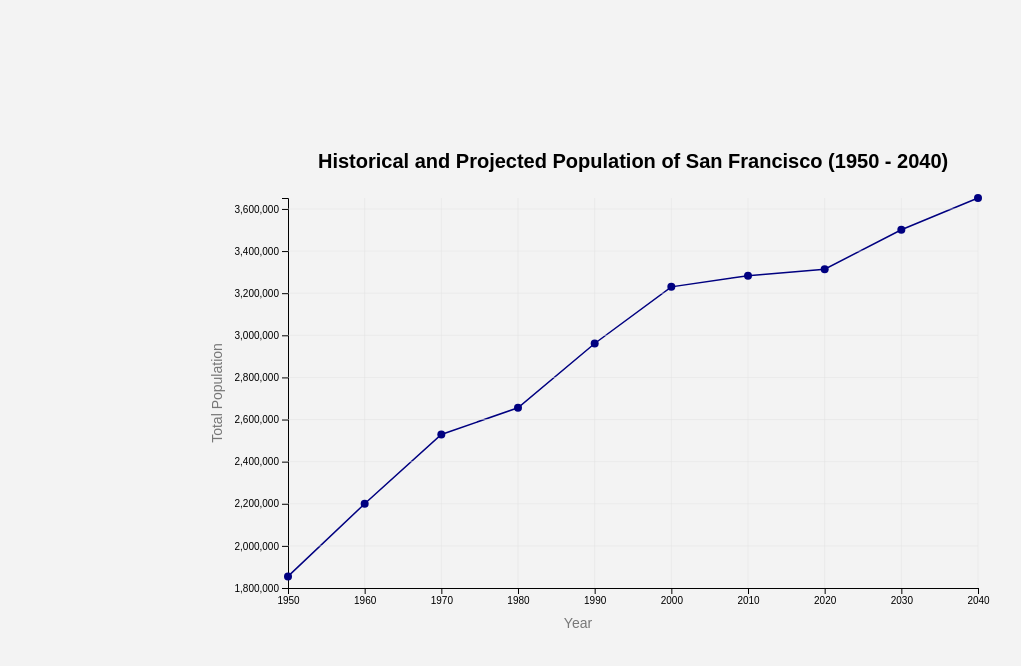
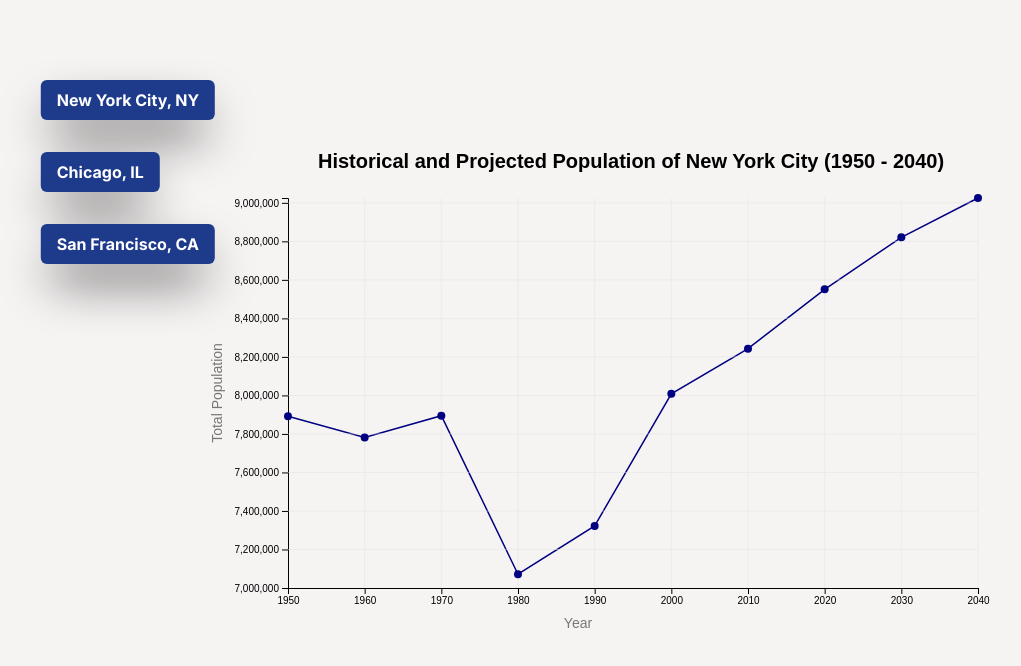
Before and after one commit to ericdoering/population_tracker, a Next.js app in the folder population_displayer/: page / in a window 1280 px wide. Shown: the top 666 px of the page, without its empty margins (32-1053 px from the left). Built offline with nearby package versions, Linux system fonts and the light colour scheme.

Commit message:
adding buttons

```diff
--- a/population_displayer/src/app/components/NYCGraph.jsx
+++ b/population_displayer/src/app/components/NYCGraph.jsx
@@ -31,8 +31,8 @@
           .append("g")
           .attr("transform", `translate(${margin.left}, ${margin.top})`);
 
-      const x = d3.scaleTime().range([0, width]);
-      const y = d3.scaleLinear().range([height, 0]);
+          const x = d3.scaleTime().range([0, width]);
+          const y = d3.scaleLinear().range([height, 0]);
 
           x.domain(d3.extent(data, (d) => { return new Date(d.date); }));
           y.domain([7000000, d3.max(data, (d) => { return d.population; })]);
--- a/population_displayer/src/app/components/SanFranciscoGraph.jsx
+++ b/population_displayer/src/app/components/SanFranciscoGraph.jsx
@@ -33,6 +33,14 @@
     .append("g")
     .attr("transform", `translate(${margin.left}, ${margin.top})`);
 
+    const borderPath = svg.append("rect")
+    .attr("x", 0)
+    .attr("y", 0)
+    .attr("height", height)
+    .attr("width", width)
+    .style("stroke", "black")
+    .style("fill", "none")
+    .style("stroke-width", "1px");
 
 
       const x = d3.scaleTime().range([0, width]);
--- a/population_displayer/src/app/globals.css
+++ b/population_displayer/src/app/globals.css
@@ -17,7 +17,7 @@
 }
 
 body {
-  background-color: rgb(243, 243, 243);
+  background-color: rgb(246, 243, 243);
 }
 
 rect {
--- a/population_displayer/src/app/page.js
+++ b/population_displayer/src/app/page.js
@@ -8,11 +8,14 @@
   return (
     <>
       <div>
-        <div>
-          <div>
-            {/* <RenderNYCGraph /> */}
+      <div className="fixed top-20 left-40 transform -translate-x-1/2 text-center">
+        <button className="bg-blue-900 block mb-8 hover:bg-blue-500 text-white font-bold py-2 px-4 rounded-md shadow-2xl shadow-black">New York City, NY</button>
+        <button className="bg-blue-900 block mb-8 hover:bg-blue-500 text-white font-bold py-2 px-4 rounded-md shadow-2xl shadow-black">Chicago, IL</button>
+        <button className="bg-blue-900 block mb-8 hover:bg-blue-500 text-white font-bold py-2 px-4 rounded-md shadow-2xl shadow-black">San Francisco, CA</button>
+      <div>
+            <RenderNYCGraph />
             {/* <RenderChicagoGraph /> */}
-            <RenderSanFranciscoGraph />
+            {/* <RenderSanFranciscoGraph /> */}
           </div>
         </div>
       </div>
```
Lines whose indentation alone changed are shown as unchanged.
